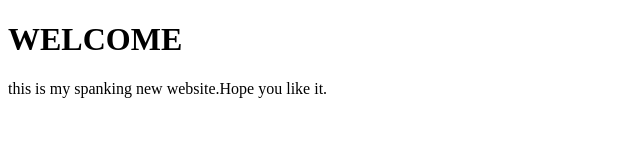
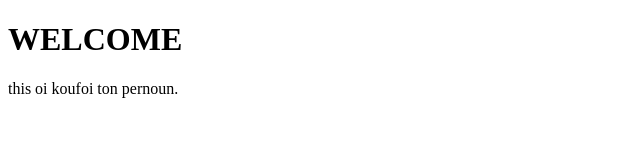
Before and after one commit to Pitu35/Pitu-website, a plain HTML site: page index.html in a window 1280 px wide. Shown: the whole page, without its empty margins (0-640 px from the left). Drawn offline with Linux system fonts and the light colour scheme.

Commit message:
Update index.html

```diff
--- a/index.html
+++ b/index.html
@@ -5,7 +5,7 @@
    </head>
      <body>
    <h1>WELCOME</h1>
-    <P>this is my spanking new website.Hope you like it.</P>
+    <P>this oi koufoi ton pernoun.</P>
 
 </body>
 
```
